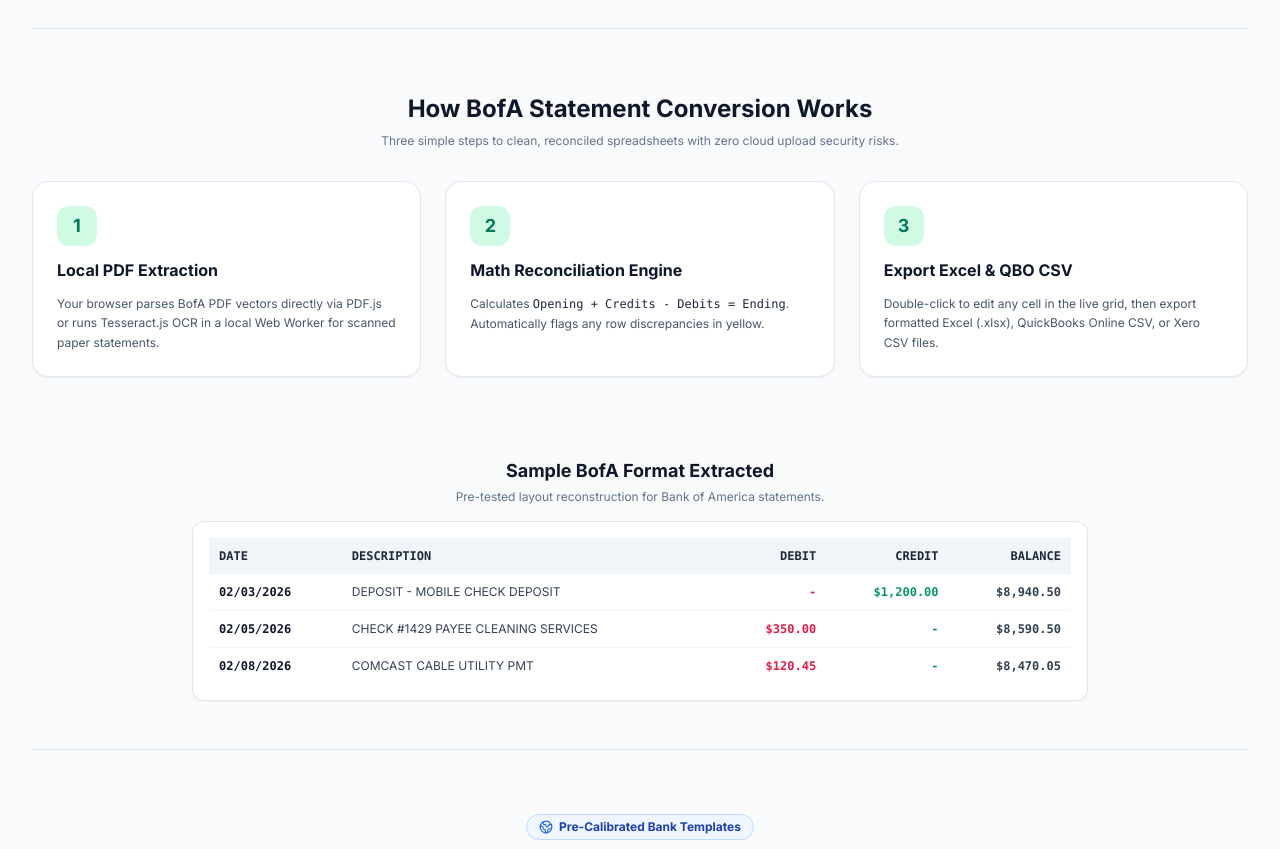
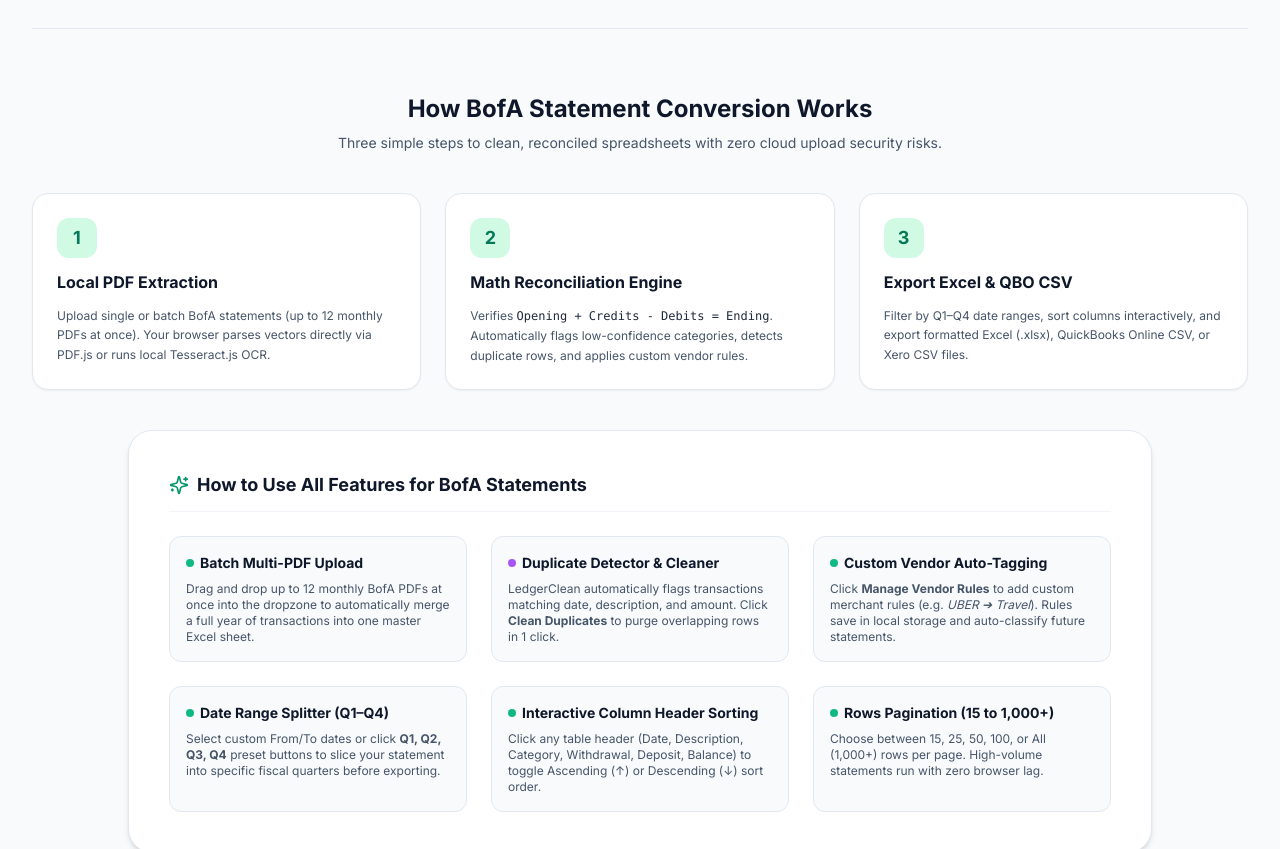
Before and after one commit to motiram944/bank-statement-to-excel, a Next.js app: page /convert/bank-of-america-statement-to-excel in a window 1280 px wide. Shown: the part 1000-1849 px from the top of the page. Built offline with nearby package versions, Linux system fonts and the light colour scheme; no server answers.

Commit message:
docs: Update BankConverterClient.tsx with How to Use feature manual across all 14 bank subpages

```diff
--- a/app/convert/[bank]/BankConverterClient.tsx
+++ b/app/convert/[bank]/BankConverterClient.tsx
@@ -201,44 +201,114 @@
           </section>
         )}
 
-        {/* How It Works Section */}
-        <section id="how-it-works" className="pt-16 border-t border-slate-200 space-y-8 scroll-mt-20">
+        {/* How It Works & Comprehensive Feature Guide Section */}
+        <section id="how-it-works" className="pt-16 border-t border-slate-200 space-y-10 scroll-mt-20">
           <div className="text-center space-y-2 max-w-2xl mx-auto">
             <h2 className="text-2xl font-bold text-slate-900">How {bankConfig.shortName} Statement Conversion Works</h2>
-            <p className="text-xs text-slate-500">
+            <p className="text-xs sm:text-sm text-slate-600">
               Three simple steps to clean, reconciled spreadsheets with zero cloud upload security risks.
             </p>
           </div>
 
           <div className="grid grid-cols-1 md:grid-cols-3 gap-6">
-            <div className="rounded-2xl border border-slate-200 bg-white p-6 space-y-3 shadow-sm">
+            <div className="rounded-2xl border border-slate-200 bg-white p-6 space-y-3 shadow-sm hover:shadow-md transition-shadow">
               <div className="flex h-10 w-10 items-center justify-center rounded-xl bg-emerald-100 text-emerald-700 font-bold text-lg">
                 1
               </div>
               <h3 className="text-base font-bold text-slate-900">Local PDF Extraction</h3>
               <p className="text-xs text-slate-600 leading-relaxed">
-                Your browser parses {bankConfig.shortName} PDF vectors directly via PDF.js or runs Tesseract.js OCR in a local Web Worker for scanned paper statements.
+                Upload single or batch {bankConfig.shortName} statements (up to 12 monthly PDFs at once). Your browser parses vectors directly via PDF.js or runs local Tesseract.js OCR.
               </p>
             </div>
 
-            <div className="rounded-2xl border border-slate-200 bg-white p-6 space-y-3 shadow-sm">
+            <div className="rounded-2xl border border-slate-200 bg-white p-6 space-y-3 shadow-sm hover:shadow-md transition-shadow">
               <div className="flex h-10 w-10 items-center justify-center rounded-xl bg-emerald-100 text-emerald-700 font-bold text-lg">
                 2
               </div>
               <h3 className="text-base font-bold text-slate-900">Math Reconciliation Engine</h3>
               <p className="text-xs text-slate-600 leading-relaxed">
-                Calculates <span className="font-mono text-slate-800">Opening + Credits - Debits = Ending</span>. Automatically flags any row discrepancies in yellow.
+                Verifies <span className="font-mono text-slate-800">Opening + Credits - Debits = Ending</span>. Automatically flags low-confidence categories, detects duplicate rows, and applies custom vendor rules.
               </p>
             </div>
 
-            <div className="rounded-2xl border border-slate-200 bg-white p-6 space-y-3 shadow-sm">
+            <div className="rounded-2xl border border-slate-200 bg-white p-6 space-y-3 shadow-sm hover:shadow-md transition-shadow">
               <div className="flex h-10 w-10 items-center justify-center rounded-xl bg-emerald-100 text-emerald-700 font-bold text-lg">
                 3
               </div>
               <h3 className="text-base font-bold text-slate-900">Export Excel & QBO CSV</h3>
               <p className="text-xs text-slate-600 leading-relaxed">
-                Double-click to edit any cell in the live grid, then export formatted Excel (.xlsx), QuickBooks Online CSV, or Xero CSV files.
+                Filter by Q1–Q4 date ranges, sort columns interactively, and export formatted Excel (.xlsx), QuickBooks Online CSV, or Xero CSV files.
               </p>
+            </div>
+          </div>
+
+          {/* Advanced Feature User Manual Grid */}
+          <div className="rounded-3xl border border-slate-200 bg-white p-6 sm:p-10 shadow-md space-y-6 max-w-5xl mx-auto">
+            <h3 className="text-lg font-bold text-slate-900 border-b border-slate-100 pb-3 flex items-center gap-2">
+              <Sparkles className="h-5 w-5 text-emerald-600" />
+              <span>How to Use All Features for {bankConfig.shortName} Statements</span>
+            </h3>
+
+            <div className="grid grid-cols-1 sm:grid-cols-2 lg:grid-cols-3 gap-6 text-xs text-slate-700">
+              <div className="space-y-2 p-4 rounded-xl bg-slate-50 border border-slate-200">
+                <div className="font-bold text-sm text-slate-900 flex items-center gap-1.5">
+                  <span className="h-2 w-2 rounded-full bg-emerald-500"></span>
+                  Batch Multi-PDF Upload
+                </div>
+                <p className="text-slate-600">
+                  Drag and drop up to 12 monthly {bankConfig.shortName} PDFs at once into the dropzone to automatically merge a full year of transactions into one master Excel sheet.
+                </p>
+              </div>
+
+              <div className="space-y-2 p-4 rounded-xl bg-slate-50 border border-slate-200">
+                <div className="font-bold text-sm text-slate-900 flex items-center gap-1.5">
+                  <span className="h-2 w-2 rounded-full bg-purple-500"></span>
+                  Duplicate Detector & Cleaner
+                </div>
+                <p className="text-slate-600">
+                  LedgerClean automatically flags transactions matching date, description, and amount. Click <strong>Clean Duplicates</strong> to purge overlapping rows in 1 click.
+                </p>
+              </div>
+
+              <div className="space-y-2 p-4 rounded-xl bg-slate-50 border border-slate-200">
+                <div className="font-bold text-sm text-slate-900 flex items-center gap-1.5">
+                  <span className="h-2 w-2 rounded-full bg-emerald-500"></span>
+                  Custom Vendor Auto-Tagging
+                </div>
+                <p className="text-slate-600">
+                  Click <strong>Manage Vendor Rules</strong> to add custom merchant rules (e.g. <em>UBER ➔ Travel</em>). Rules save in local storage and auto-classify future statements.
+                </p>
+              </div>
+
+              <div className="space-y-2 p-4 rounded-xl bg-slate-50 border border-slate-200">
+                <div className="font-bold text-sm text-slate-900 flex items-center gap-1.5">
+                  <span className="h-2 w-2 rounded-full bg-emerald-500"></span>
+                  Date Range Splitter (Q1–Q4)
+                </div>
+                <p className="text-slate-600">
+                  Select custom From/To dates or click <strong>Q1, Q2, Q3, Q4</strong> preset buttons to slice your statement into specific fiscal quarters before exporting.
+                </p>
+              </div>
+
+              <div className="space-y-2 p-4 rounded-xl bg-slate-50 border border-slate-200">
+                <div className="font-bold text-sm text-slate-900 flex items-center gap-1.5">
+                  <span className="h-2 w-2 rounded-full bg-emerald-500"></span>
+                  Interactive Column Header Sorting
+                </div>
+                <p className="text-slate-600">
+                  Click any table header (Date, Description, Category, Withdrawal, Deposit, Balance) to toggle Ascending (↑) or Descending (↓) sort order.
+                </p>
+              </div>
+
+              <div className="space-y-2 p-4 rounded-xl bg-slate-50 border border-slate-200">
+                <div className="font-bold text-sm text-slate-900 flex items-center gap-1.5">
+                  <span className="h-2 w-2 rounded-full bg-emerald-500"></span>
+                  Rows Pagination (15 to 1,000+)
+                </div>
+                <p className="text-slate-600">
+                  Choose between 15, 25, 50, 100, or All (1,000+) rows per page. High-volume statements run with zero browser lag.
+                </p>
+              </div>
             </div>
           </div>
         </section>
```
